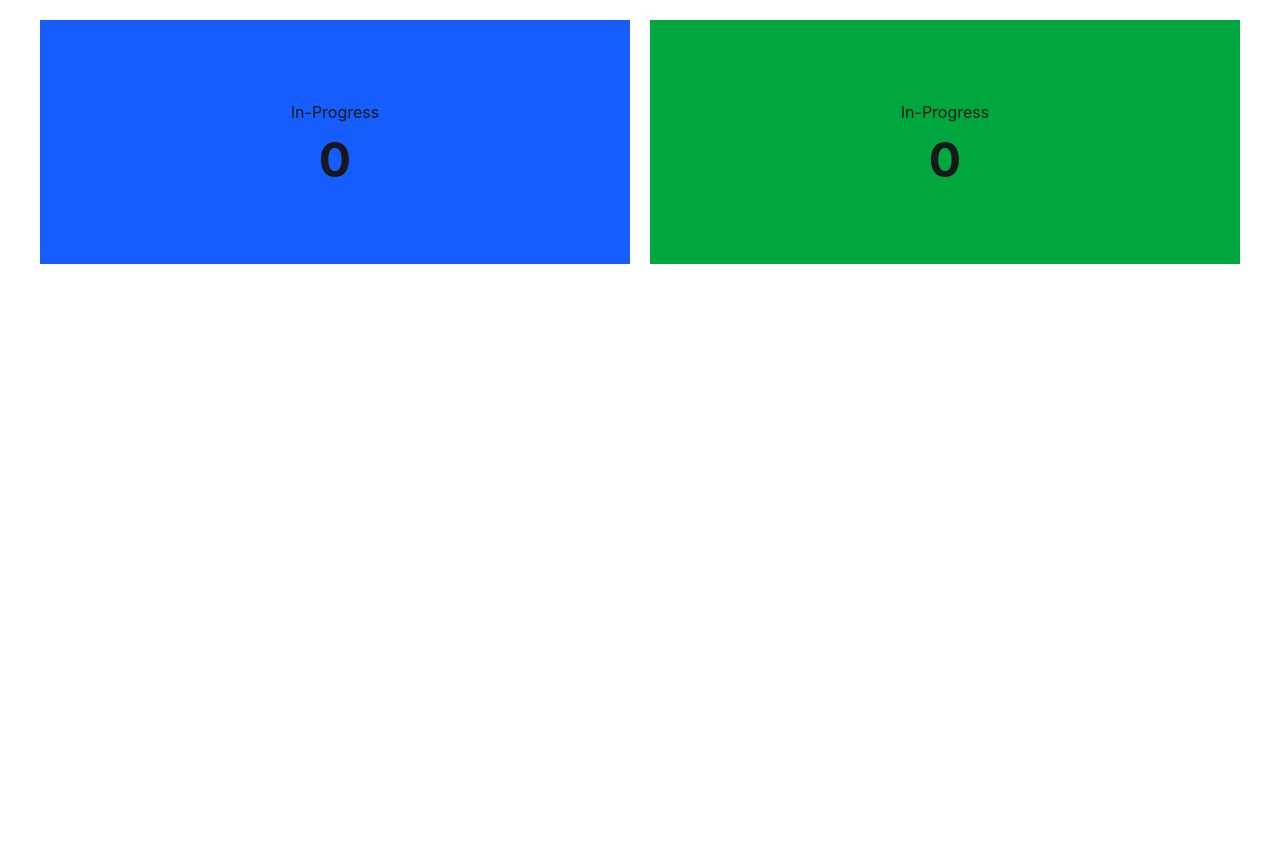
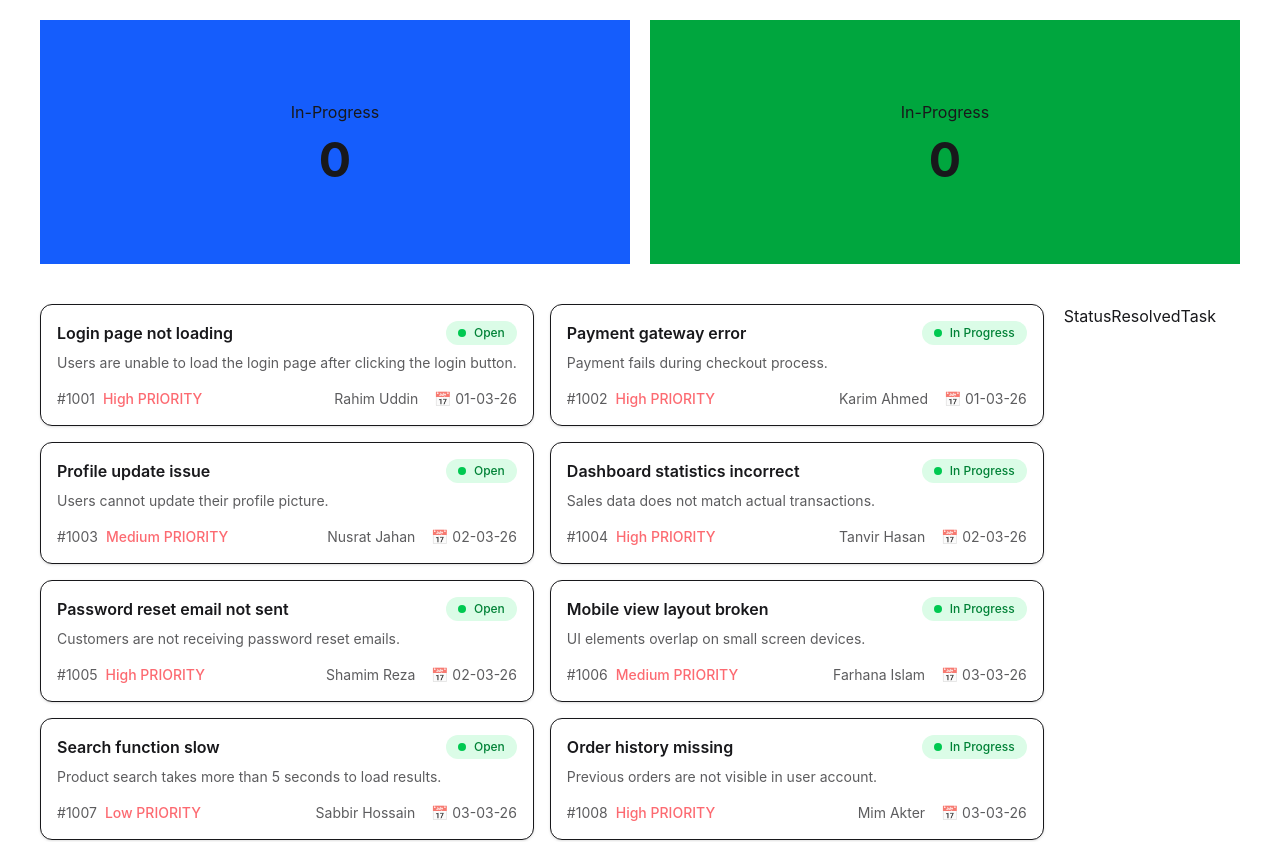
Before and after one commit to TanbhirAhmadSiddiqui/Customer-Support-Ticket-System-with-simple-React, a React (Vite) app: page / in a window 1280 px wide. Shown: the top 842 px of the page. Before the commit the page ends 800 px from the top, so only its background shows below. Built offline with nearby package versions, Linux system fonts and the light colour scheme.

Commit message:
Load Tickets and Display perfectly

```diff
--- a/src/App.jsx
+++ b/src/App.jsx
@@ -1,10 +1,24 @@
+import { Suspense } from "react";
 import "./App.css";
+import CustomerOverview from "./Components/CustomerOverview/CustomerOverview";
 import InProgressResolved from "./Components/InProgress_Resolve/InProgressResolved";
 
+// load Customer Tickets
+const loadTicketsURL = "/tickets.json";
+const loadTicketsData = async () => {
+  const res = await fetch(loadTicketsURL);
+  return res.json();
+};
+
+const promiseTickets = loadTicketsData();
+loadTicketsData();
 function App() {
   return (
     <>
       <InProgressResolved></InProgressResolved>
+      <Suspense fallback={"Loading..."}>
+        <CustomerOverview promiseTickets={promiseTickets}></CustomerOverview>
+      </Suspense>
     </>
   );
 }
--- /dev/null
+++ b/src/Components/CustomerOverview/CustomerOverview.jsx
@@ -0,0 +1,14 @@
+import React from "react";
+import CustomerTickets from "../CustomerTickets/CustomerTickets";
+import StatusResolvedTask from "../StatusResolvedTask/StatusResolvedTask";
+
+const CustomerOverview = ({ promiseTickets }) => {
+  return (
+    <div className="flex flex-col lg:flex-row max-w-300 mx-auto gap-5 py-5">
+      <CustomerTickets promiseTickets={promiseTickets}></CustomerTickets>
+      <StatusResolvedTask></StatusResolvedTask>
+    </div>
+  );
+};
+
+export default CustomerOverview;
--- /dev/null
+++ b/src/Components/CustomerTickets/CustomerTickets.jsx
@@ -0,0 +1,19 @@
+import React, { use } from "react";
+import Ticket from "../Ticket/Ticket";
+
+const CustomerTickets = ({ promiseTickets }) => {
+  const tickets = use(promiseTickets);
+  return (
+    <div>
+      {/* Grid Container */}
+      <div className="grid grid-cols-1 md:grid-cols-2 gap-4">
+        {/* Card */}
+        {tickets.map((ticket) => (
+          <Ticket key={ticket.id} ticket={ticket}></Ticket>
+        ))}
+      </div>
+    </div>
+  );
+};
+
+export default CustomerTickets;
--- /dev/null
+++ b/src/Components/ResolvedTask/ResolvedTask.jsx
@@ -0,0 +1,11 @@
+import React from "react";
+
+const ResolvedTask = () => {
+  return (
+    <div>
+      <h1>ResolvedTask</h1>
+    </div>
+  );
+};
+
+export default ResolvedTask;
--- /dev/null
+++ b/src/Components/StatusResolvedTask/StatusResolvedTask.jsx
@@ -0,0 +1,11 @@
+import React from "react";
+
+const StatusResolvedTask = () => {
+  return (
+    <div>
+      <h1>StatusResolvedTask</h1>
+    </div>
+  );
+};
+
+export default StatusResolvedTask;
--- /dev/null
+++ b/src/Components/Ticket/Ticket.jsx
@@ -0,0 +1,43 @@
+import React from "react";
+
+const Ticket = ({ ticket }) => {
+  const { id, title, description, customer, priority, status, createdAt } =
+    ticket;
+  return (
+    <div className="rounded-xl shadow-sm border p-4 bg-white dark:bg-neutral-900">
+      {/* Top Section */}
+      <div className="flex items-start justify-between">
+        <h2 className="font-semibold">{title}</h2>
+
+        <span
+          className="flex items-center gap-2 text-xs font-medium px-3 py-1 rounded-full
+                             bg-green-100 text-green-700
+                             dark:bg-green-900/40 dark:text-green-400"
+        >
+          <span className="w-2 h-2 bg-green-500 rounded-full"></span>
+          {status}
+        </span>
+      </div>
+
+      {/* Description */}
+      <p className="text-sm mt-2 opacity-70">{description}</p>
+
+      {/* Bottom Section */}
+      <div className="flex items-center justify-between mt-4 text-sm opacity-70">
+        <div>
+          <span>#{id}</span>
+          <span className="text-red-500 font-medium ml-2">
+            {priority} PRIORITY
+          </span>
+        </div>
+
+        <div className="flex items-center gap-4">
+          <span>{customer}</span>
+          <span className="flex items-center gap-1">📅 {createdAt}</span>
+        </div>
+      </div>
+    </div>
+  );
+};
+
+export default Ticket;
```
Also changed, not shown: src/Components/TaskStatus/TaskStatus.jsx (added).
